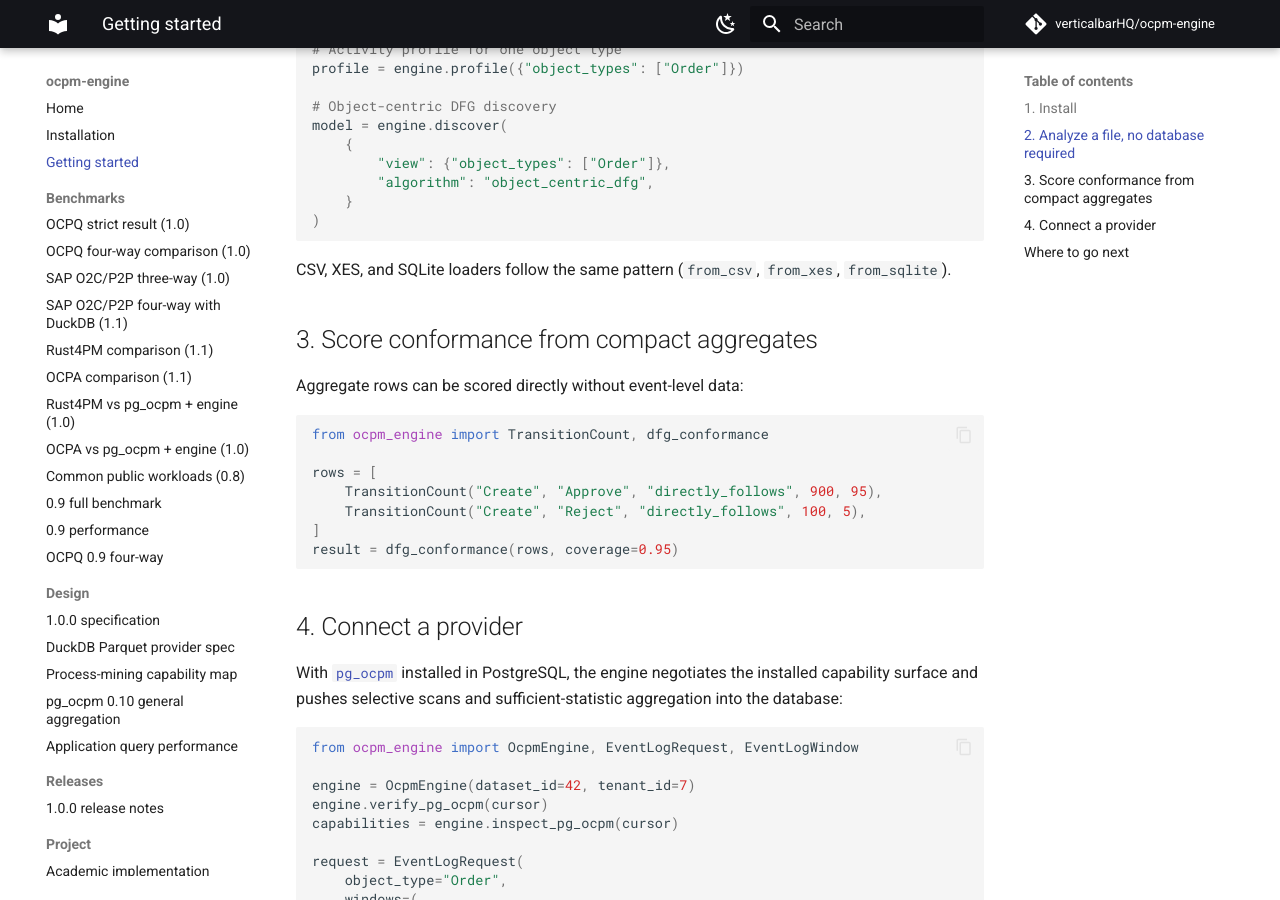
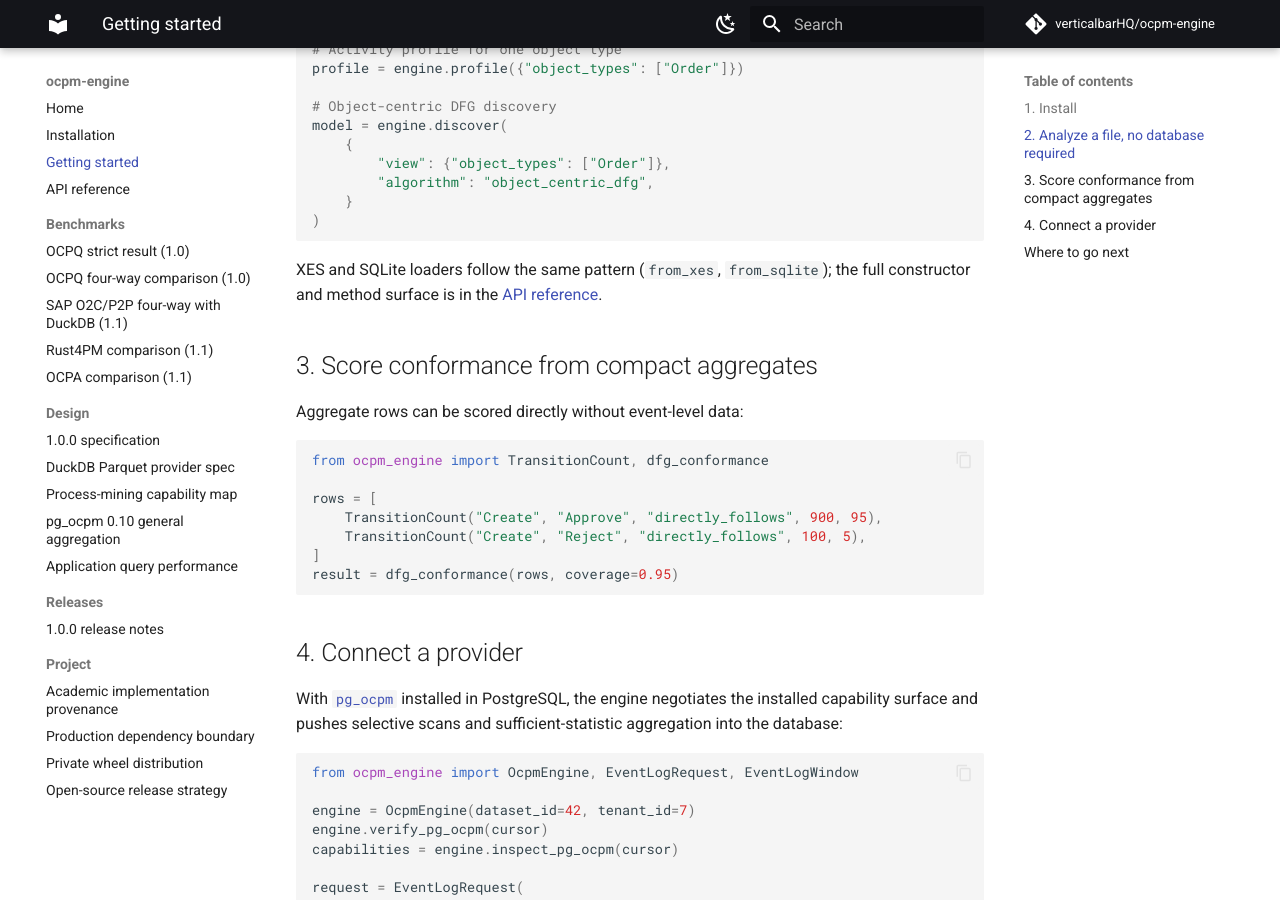
Before and after one commit to verticalbarHQ/ocpm-engine, an MkDocs documentation site: the page built from docs/getting-started.md, in a window 1280 px wide and 900 px high, scrolled down 672 px. Built offline with MkDocs 1.6.1 and Material for MkDocs 9.7.7, drawn with Linux system fonts in a browser that asks for light colours; comment, search, counter and statistics services are not loaded.

Commit message:
Trim benchmark nav to latest versions and add API reference
Keep only the newest benchmark per comparison (OCPQ 1.0, SAP/Rust4PM/OCPA
1.1) on the docs site; superseded 0.8-1.0 pages stay in the repo but are
excluded from the build. Add a module-by-module API reference with example
usages, and correct the getting-started loader list (no from_csv).

Co-Authored-By: Claude Fable 5 <noreply@anthropic.com>

````diff
--- a/docs/getting-started.md
+++ b/docs/getting-started.md
@@ -37,8 +37,9 @@ model = engine.discover(
 )
 ```
 
-CSV, XES, and SQLite loaders follow the same pattern
-(`from_csv`, `from_xes`, `from_sqlite`).
+XES and SQLite loaders follow the same pattern (`from_xes`, `from_sqlite`);
+the full constructor and method surface is in the
+[API reference](api-reference.md).
 
 ## 3. Score conformance from compact aggregates
 
--- a/mkdocs.yml
+++ b/mkdocs.yml
@@ -41,24 +41,25 @@ exclude_docs: |
   open-source-patent-icpm-assessment.md
   prior-art-and-icpm-roadmap.md
   ocpm-mcp-feasibility.md
+  sap-pm4py-three-way-performance.md
+  rust4pm-vs-pg-ocpm-engine.md
+  ocpa-vs-pg-ocpm-engine.md
+  public-common-pm-performance.md
+  ocpm-engine-0.9-full-benchmark.md
+  ocpm-engine-0.9-performance.md
+  ocpq-0.9-four-way-comparison.md
 
 nav:
   - Home: index.md
   - Installation: https://github.com/verticalbarHQ/ocpm-engine/blob/main/INSTALL.md
   - Getting started: getting-started.md
+  - API reference: api-reference.md
   - Benchmarks:
       - OCPQ strict result (1.0): ocpq-performance.md
       - OCPQ four-way comparison (1.0): ocpq-1.0-four-way-comparison.md
-      - SAP O2C/P2P three-way (1.0): sap-pm4py-three-way-performance.md
       - SAP O2C/P2P four-way with DuckDB (1.1): duckdb-sap-pm4py-four-way-performance.md
       - Rust4PM comparison (1.1): duckdb-vs-rust4pm-performance.md
       - OCPA comparison (1.1): duckdb-vs-ocpa-performance.md
-      - Rust4PM vs pg_ocpm + engine (1.0): rust4pm-vs-pg-ocpm-engine.md
-      - OCPA vs pg_ocpm + engine (1.0): ocpa-vs-pg-ocpm-engine.md
-      - Common public workloads (0.8): public-common-pm-performance.md
-      - 0.9 full benchmark: ocpm-engine-0.9-full-benchmark.md
-      - 0.9 performance: ocpm-engine-0.9-performance.md
-      - OCPQ 0.9 four-way: ocpq-0.9-four-way-comparison.md
   - Design:
       - 1.0.0 specification: ocpm-engine-1.0.0-spec.md
       - DuckDB Parquet provider spec: duckdb-parquet-provider-spec.md
````
Also changed, not shown: docs/api-reference.md (added, +225 -0 lines), docs/index.md (+2 -0 lines), docs/ocpm-engine-1.0.0-release-notes.md (+3 -3 lines).
